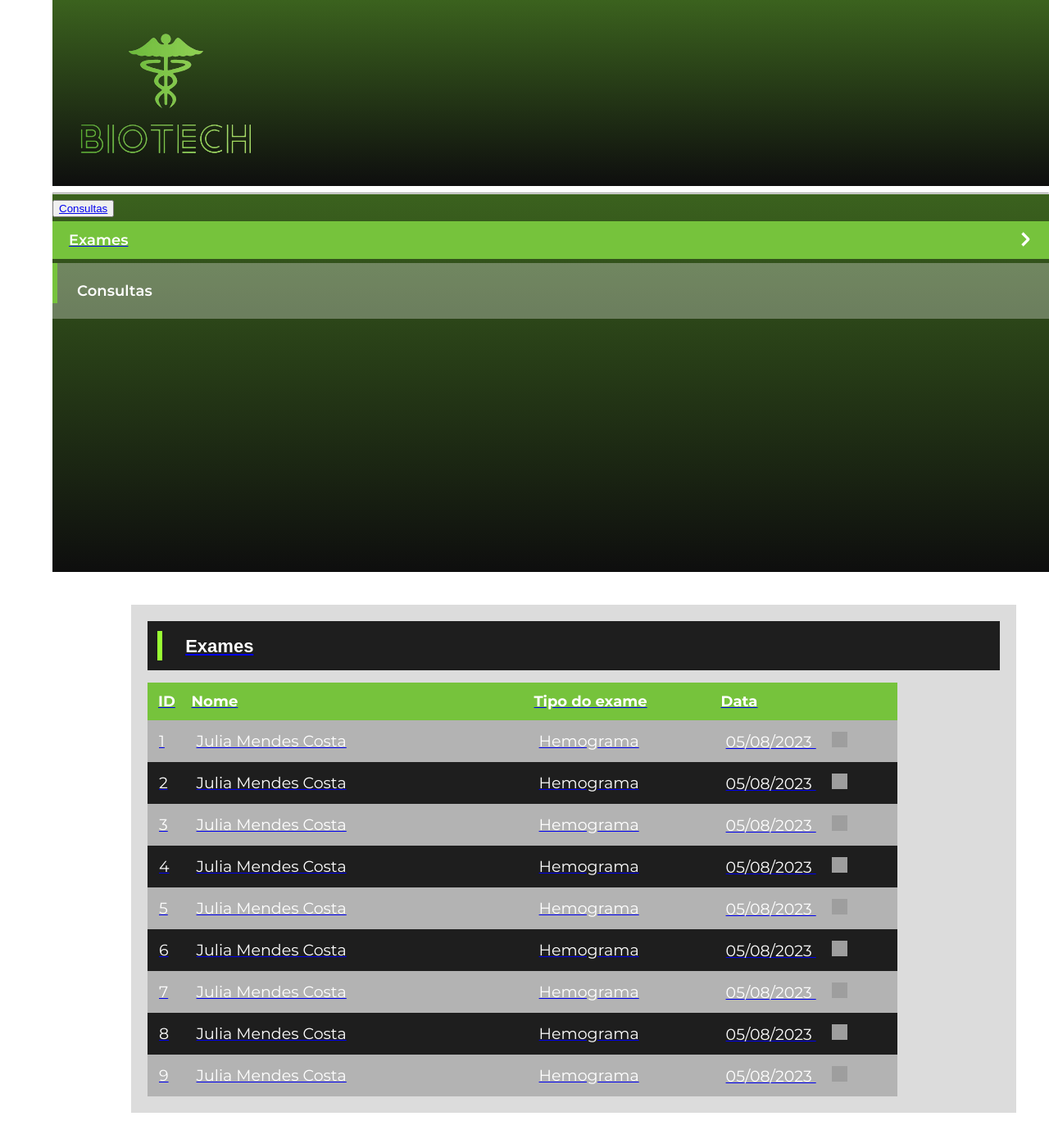
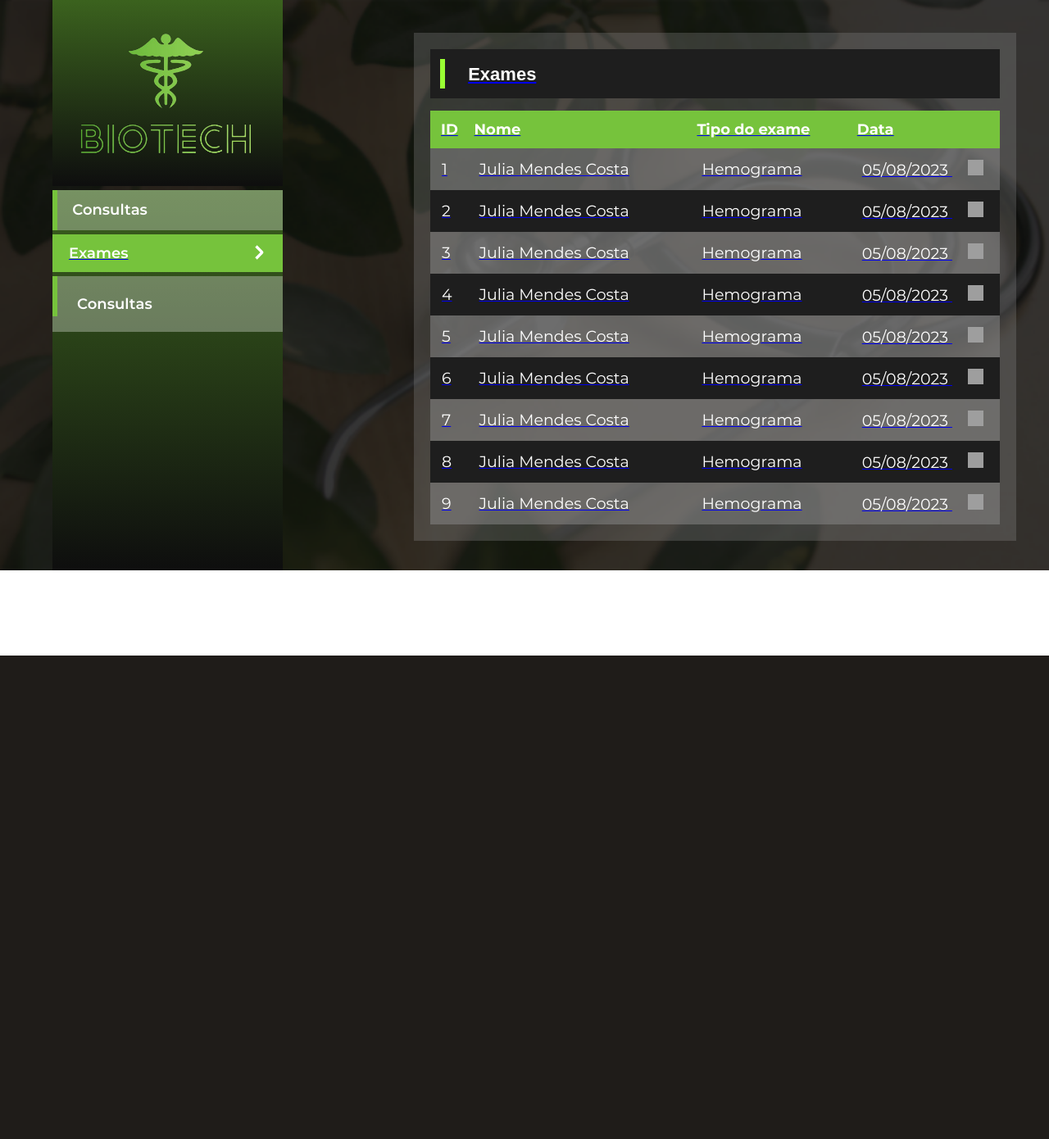
Before and after one commit to Isasouza00/Biotech, a Flask app: template templates/exames_adm.html in a window 1280 px wide. Shown: the whole page at 82% size. After the commit the page ends 800 px from the top, so only its background shows below. Run offline with Flask 3, Linux system fonts and the light colour scheme; the template is opened without the code that fills it, so the values that code supplies are empty; grey boxes are pictures that could not be loaded.

Commit message:
belezinha

```diff
--- a/static/css/exames_adm.css
+++ b/static/css/exames_adm.css
@@ -28,7 +28,7 @@ body{
     margin: 0px;
 }
 
-.container_exames_patient{
+.container_exames_adm{
     display: flex;
     flex-direction: row;
 
@@ -50,7 +50,7 @@ body{
     display: block;
 }
 
-.menu_patient{
+.menu_adm{
     justify-content: right;
 
     margin-left: 4em;
@@ -73,6 +73,41 @@ body{
 
     height: 30.9em;
 }
+
+.patient{
+    display: flex;
+    flex-direction: row;
+
+    background-color: rgba(255, 255, 255, 0.3);
+
+    margin-top: 5px;
+}
+
+.patient a{
+    color: #fff;
+    text-decoration: none;
+}
+
+.patient button{
+    font: 18px fonte-300, sans-serif;
+    background-color: transparent;
+
+    border: transparent;
+}
+
+.patient hr{
+    border: 3px solid #76C33C;
+
+    width: 0.2px;
+    height: 43px;
+
+    margin: 0px;
+}
+
+.patient span{
+    padding: 12px 12px 0px 12px;
+}
+
 
 .appointment{
     display: flex;
--- a/templates/exames_adm.html
+++ b/templates/exames_adm.html
@@ -9,7 +9,7 @@
 <body>
     <div class="container_exames_adm">
 
-        <div class="menu_patient">
+        <div class="menu_adm">
             <div class="log_biotech"><img src="../static/assets/images/logo_biotech_small.png" alt=""></div>
 
             <div class="options_menu">
```
